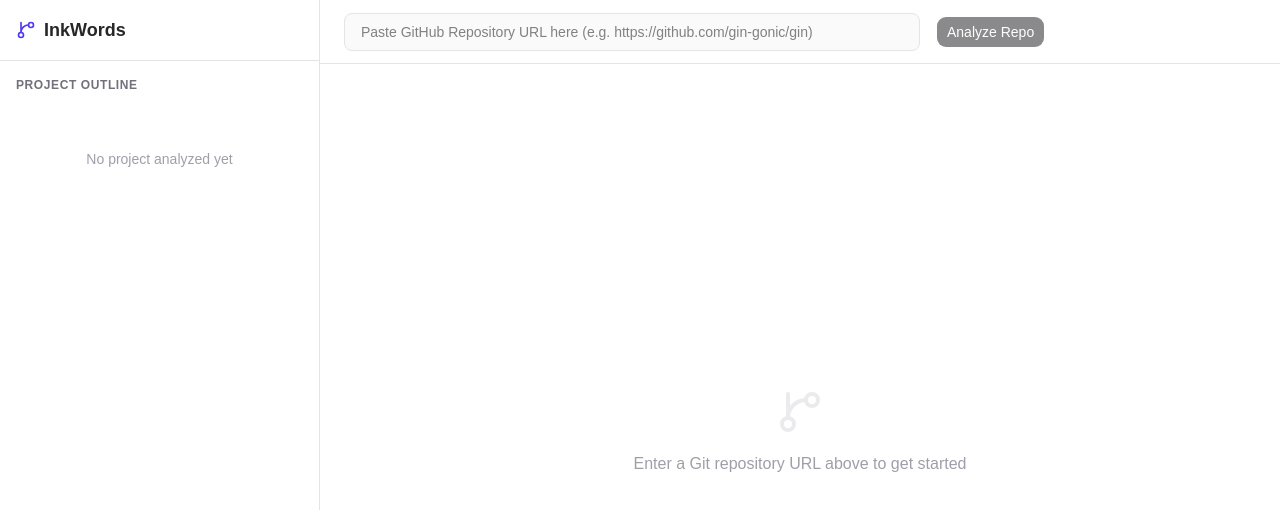
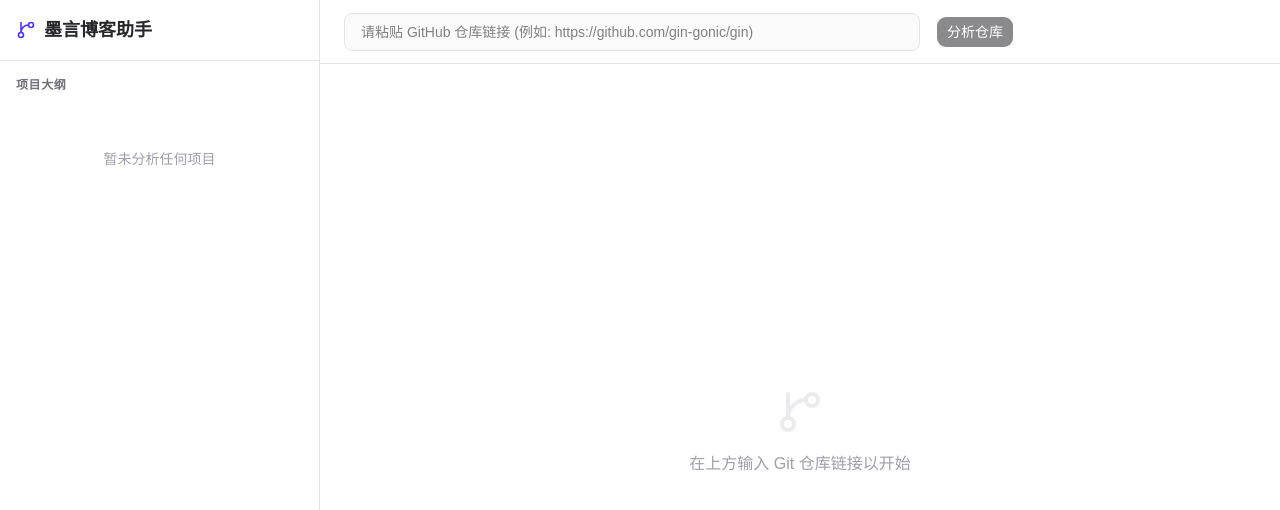
Before and after one commit to 2692341798/InkWords, a React (Vite) app in the folder frontend/: page / in a window 1280 px wide. Shown: the top 510 px of the page. Built offline with nearby package versions, Linux system fonts and the light colour scheme.

Commit message:
feat(frontend): translate UI elements to Chinese and enforce Chinese UI rule

```diff
--- a/frontend/index.html
+++ b/frontend/index.html
@@ -1,10 +1,10 @@
 <!doctype html>
-<html lang="en">
+<html lang="zh-CN">
   <head>
     <meta charset="UTF-8" />
     <link rel="icon" type="image/svg+xml" href="/favicon.svg" />
     <meta name="viewport" content="width=device-width, initial-scale=1.0" />
-    <title>frontend</title>
+    <title>墨言博客助手</title>
   </head>
   <body>
     <div id="root"></div>
--- a/frontend/src/App.tsx
+++ b/frontend/src/App.tsx
@@ -24,11 +24,11 @@ function App() {
       <div className="w-80 bg-white border-r border-zinc-200 flex flex-col">
         <div className="p-4 border-b border-zinc-200 flex items-center gap-2 font-semibold text-lg text-zinc-800">
           <GitBranch className="w-5 h-5 text-indigo-600" />
-          InkWords
+          墨言博客助手
         </div>
         <div className="flex-1 overflow-y-auto p-4">
           <div className="text-xs font-semibold text-zinc-500 uppercase tracking-wider mb-4">
-            Project Outline
+            项目大纲
           </div>
           {store.outline ? (
             <div className="space-y-3">
@@ -55,7 +55,7 @@ function App() {
             </div>
           ) : (
             <div className="text-sm text-zinc-400 text-center py-10">
-              No project analyzed yet
+              暂未分析任何项目
             </div>
           )}
         </div>
@@ -67,7 +67,7 @@ function App() {
           <input
             type="text"
             className="flex-1 max-w-xl px-4 py-2 bg-zinc-50 border border-zinc-200 rounded-md text-sm focus:outline-none focus:ring-2 focus:ring-indigo-500"
-            placeholder="Paste GitHub Repository URL here (e.g. https://github.com/gin-gonic/gin)"
+            placeholder="请粘贴 GitHub 仓库链接 (例如: https://github.com/gin-gonic/gin)"
             value={gitUrl}
             onChange={(e) => setGitUrl(e.target.value)}
             disabled={store.isAnalyzing || store.isGenerating}
@@ -78,7 +78,7 @@ function App() {
             className="bg-zinc-900 text-white hover:bg-zinc-800"
           >
             {store.isAnalyzing ? <Loader2 className="w-4 h-4 mr-2 animate-spin" /> : null}
-            {store.isAnalyzing ? 'Analyzing...' : 'Analyze Repo'}
+            {store.isAnalyzing ? '分析中...' : '分析仓库'}
           </Button>
         </div>
 
@@ -86,32 +86,32 @@ function App() {
           {!store.outline && !store.isAnalyzing && (
             <div className="h-full flex flex-col items-center justify-center text-zinc-400">
               <GitBranch className="w-12 h-12 mb-4 opacity-20" />
-              <p>Enter a Git repository URL above to get started</p>
+              <p>在上方输入 Git 仓库链接以开始</p>
             </div>
           )}
 
           {store.isAnalyzing && (
             <div className="h-full flex flex-col items-center justify-center text-zinc-500">
               <Loader2 className="w-8 h-8 mb-4 animate-spin text-indigo-600" />
-              <p>Cloning repository and analyzing structure...</p>
-              <p className="text-xs mt-2 text-zinc-400">This might take a few seconds</p>
+              <p>正在克隆并分析仓库结构...</p>
+              <p className="text-xs mt-2 text-zinc-400">这可能需要几秒钟的时间</p>
             </div>
           )}
 
           {store.outline && !store.isAnalyzing && (
             <div className="max-w-3xl mx-auto">
-              <h2 className="text-2xl font-bold text-zinc-800 mb-2">Project Outline Ready</h2>
+              <h2 className="text-2xl font-bold text-zinc-800 mb-2">项目大纲已生成</h2>
               <p className="text-zinc-500 mb-8">
-                We've analyzed your repository and generated the following series outline.
-                Click generate to start writing the blog series.
+                我们已经分析了您的代码库并生成了以下系列博客大纲。
+                点击“开始生成”以编写该系列博客。
               </p>
 
               <div className="bg-indigo-50 border border-indigo-100 rounded-xl p-6 mb-8">
                 <div className="flex items-center justify-between">
                   <div>
-                    <h3 className="font-semibold text-indigo-900">Ready to Generate</h3>
+                    <h3 className="font-semibold text-indigo-900">准备生成</h3>
                     <p className="text-sm text-indigo-700 mt-1">
-                      This will concurrently generate {store.outline.length} blog chapters.
+                      系统将并发生成 {store.outline.length} 篇博客章节。
                     </p>
                   </div>
                   <Button
@@ -120,7 +120,7 @@ function App() {
                     className="bg-indigo-600 text-white hover:bg-indigo-700"
                   >
                     {store.isGenerating ? <Loader2 className="w-4 h-4 mr-2 animate-spin" /> : null}
-                    {store.isGenerating ? 'Generating Series...' : 'Start Generation'}
+                    {store.isGenerating ? '生成中...' : '开始生成'}
                   </Button>
                 </div>
               </div>
@@ -128,10 +128,10 @@ function App() {
               {store.isGenerating && (
                 <div className="bg-zinc-50 rounded-xl border border-zinc-200 p-8 text-center">
                   <Loader2 className="w-8 h-8 animate-spin text-indigo-600 mx-auto mb-4" />
-                  <h3 className="font-medium text-zinc-800">Generating your blog series</h3>
+                  <h3 className="font-medium text-zinc-800">正在生成您的系列博客</h3>
                   <p className="text-sm text-zinc-500 mt-2">
-                    Check the sidebar for real-time progress on each chapter.
-                    The generated blogs will be saved to your database automatically.
+                    请在左侧边栏查看每个章节的实时生成进度。
+                    生成的内容将自动保存到数据库中。
                   </p>
                 </div>
               )}
```
Also changed, not shown: 2 other files (tests, documents, lock files or other folders).
